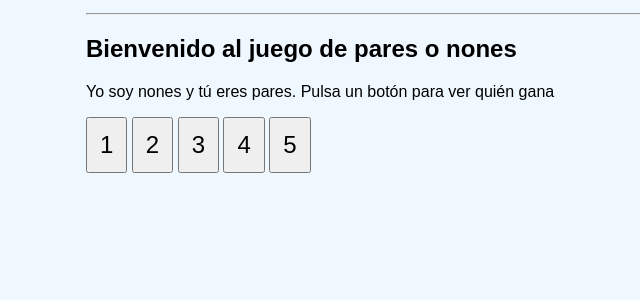
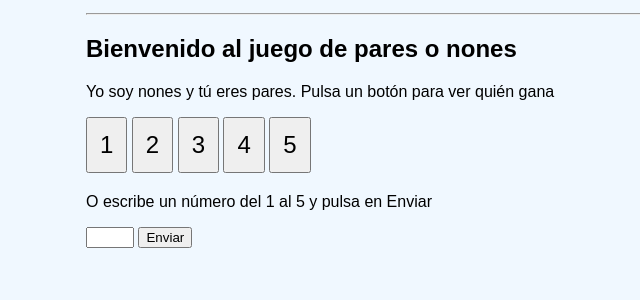
Before and after one commit to jairusgit/htdocs-daw-semi-2022-2023, a PHP site: page /ejercicio-1-pares-o-nones/index.php in a window 1280 px wide. Shown: the part 187-487 px from the top of the page, without its empty margins (54-694 px from the left). Run offline with PHP 8.4, Linux system fonts and the light colour scheme.

Commit message:
Funcionando con botones

```diff
--- a/ejercicio-1-pares-o-nones/css/style.css
+++ b/ejercicio-1-pares-o-nones/css/style.css
@@ -18,3 +18,7 @@ input[type=submit]{
 .perder{
     background-color: darksalmon;
 }
+
+div{
+    margin-top: 20px;
+}
--- a/ejercicio-1-pares-o-nones/index.php
+++ b/ejercicio-1-pares-o-nones/index.php
@@ -6,7 +6,7 @@
     //Clase inicial
     $clase = "";
     //Si el usuario ha pulsado algún botón
-    if (isset($_GET['numero'])){
+    if (isset($_GET['numero'])/* && $_GET['numero'] >= 1 && $_GET['numero'] <= 5*/){
         //Hay partida
         $partida = true;
         //Recojo el número pulsado por el usuario
@@ -53,6 +53,14 @@
                 <input type="submit" name="numero" value="4">
                 <input type="submit" name="numero" value="5">
             </form>
+            <!-- Formulario para el input number -->
+            <form method="get" action="index.php">
+                <div>
+                    <p>O escribe un número del 1 al 5 y pulsa en Enviar</p>
+                    <input type="number" min="1" max="5" step="1" name="numero">
+                    <button type="submit">Enviar</button>
+                </div>
+            </form>
         <?php } else { ?>
             <a href="index.php">Pulsa aquí para volver a jugar</a>
         <?php } ?>
```
